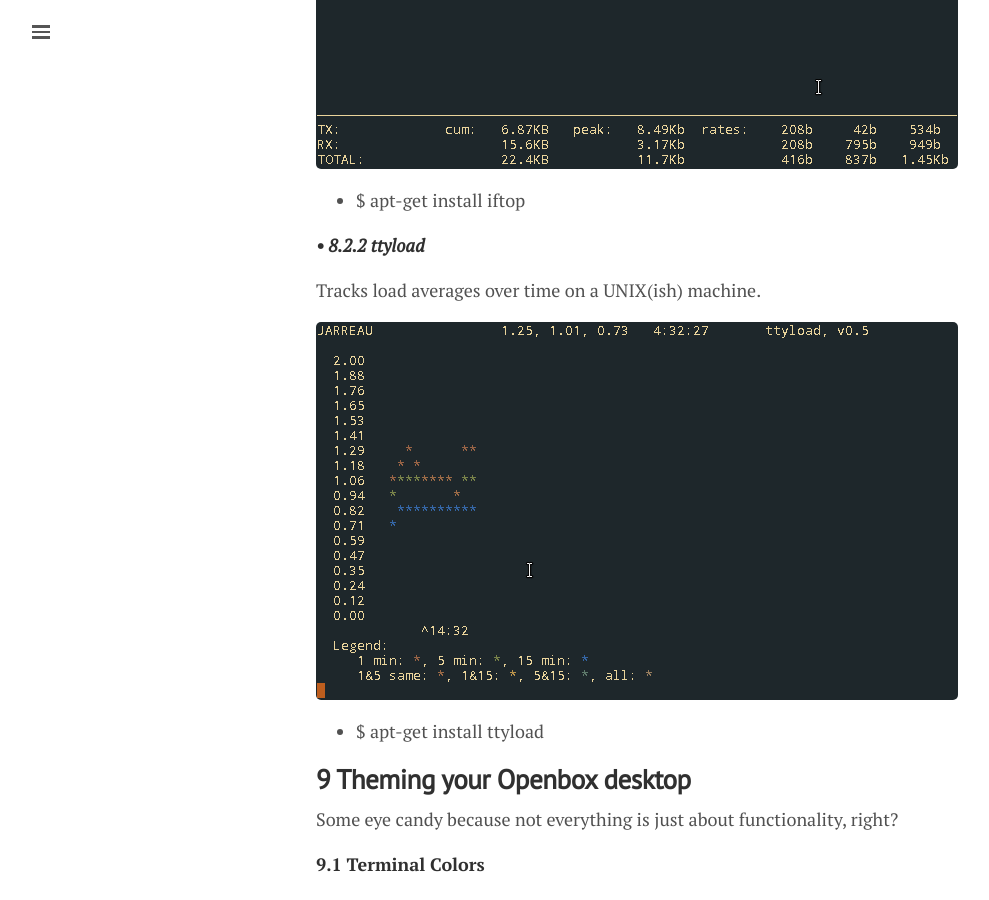
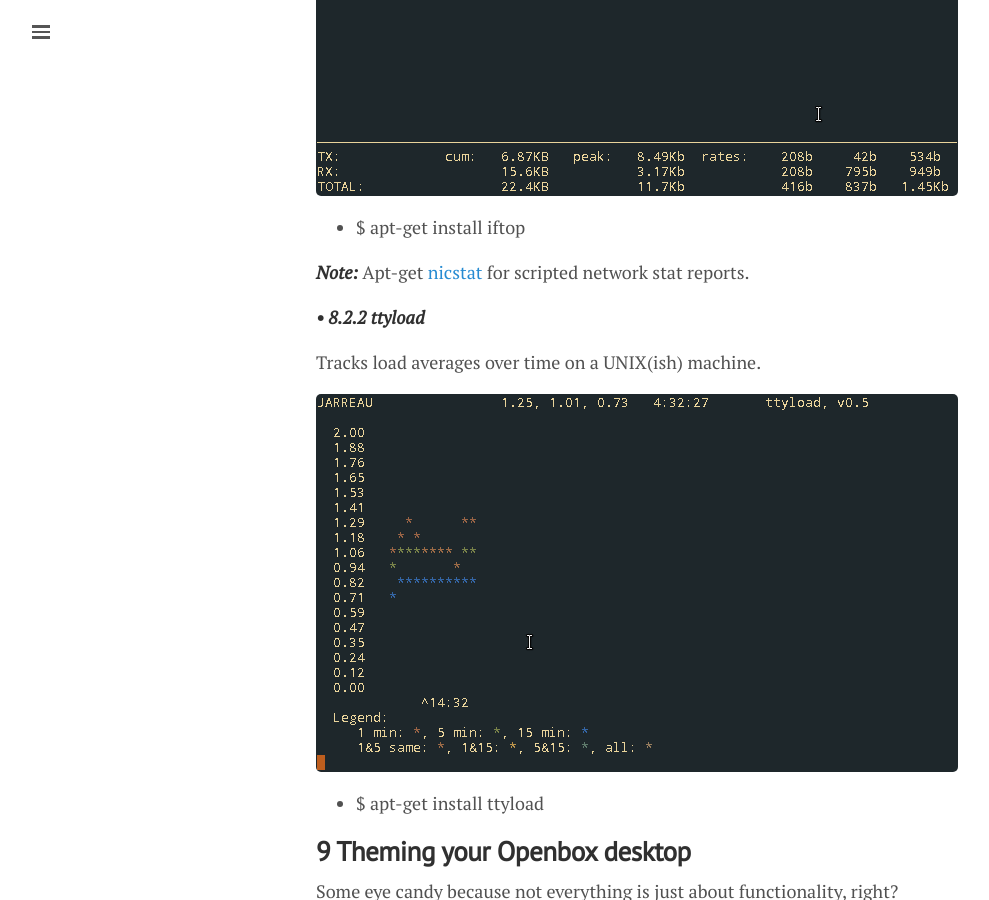
Before and after one commit to lgeurts/lgeurts.github.io, a Jekyll site: the page built from _posts/2017-07-11-bunsenlabs-linux-setup-notes-for dell-inspiron-6000.md, in a window 1280 px wide and 900 px high, scrolled down 14184 px. Shown: the whole window, without its empty margins (0-989 px from the left). Built offline with Jekyll 4.4.1, drawn with Linux system fonts in a browser that asks for light colours; nearby versions of some CDN libraries; comment, search, counter and statistics services are not loaded; some of the changed text lies outside the part shown.

Commit message:
Update section 8 # 410

```diff
--- a/_posts/2017-07-11-bunsenlabs-linux-setup-notes-for dell-inspiron-6000.md
+++ b/_posts/2017-07-11-bunsenlabs-linux-setup-notes-for dell-inspiron-6000.md
@@ -36,6 +36,7 @@ v1.1
 > * 08/15/17 Adding Git, Node.js, Ruby on Rails, Tint2.
 > * 08/17/17 Adding terminator.
 > * 08/20/17 Made multiple adjustments, removed typos.
+> * 08/26/17 Adding nicstat, lshw.
 
 **2 Before you begin**
 ----------------------
@@ -407,6 +408,8 @@ Tool that produces a frequently updated list of network connections.
 
 - $ apt-get install iftop
 
+***Note:*** Apt-get [nicstat](https://blogs.oracle.com/timc/nicstat-the-solaris-and-linux-network-monitoring-tool-you-did-not-know-you-needed) for scripted network stat reports.
+
 ***• 8.2.2 ttyload***
 
 Tracks load averages over time on a UNIX(ish) machine.
```
